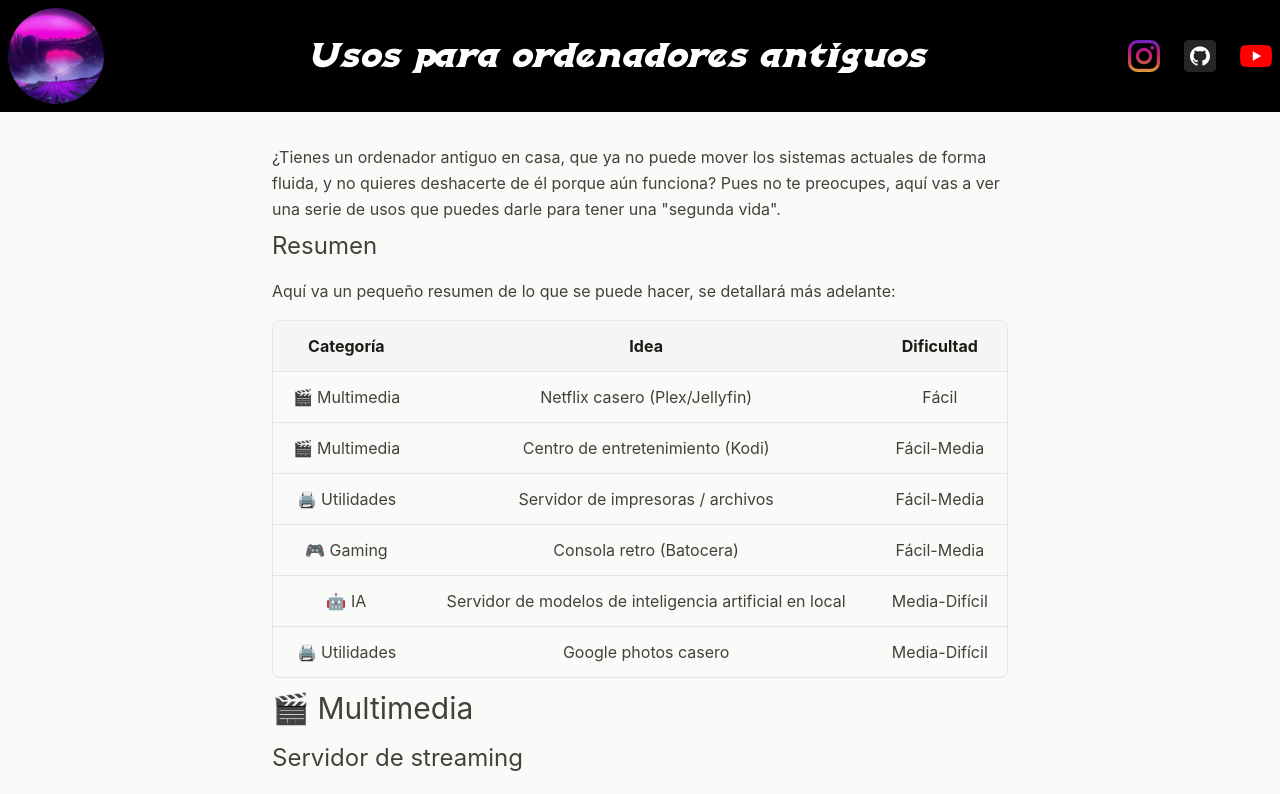
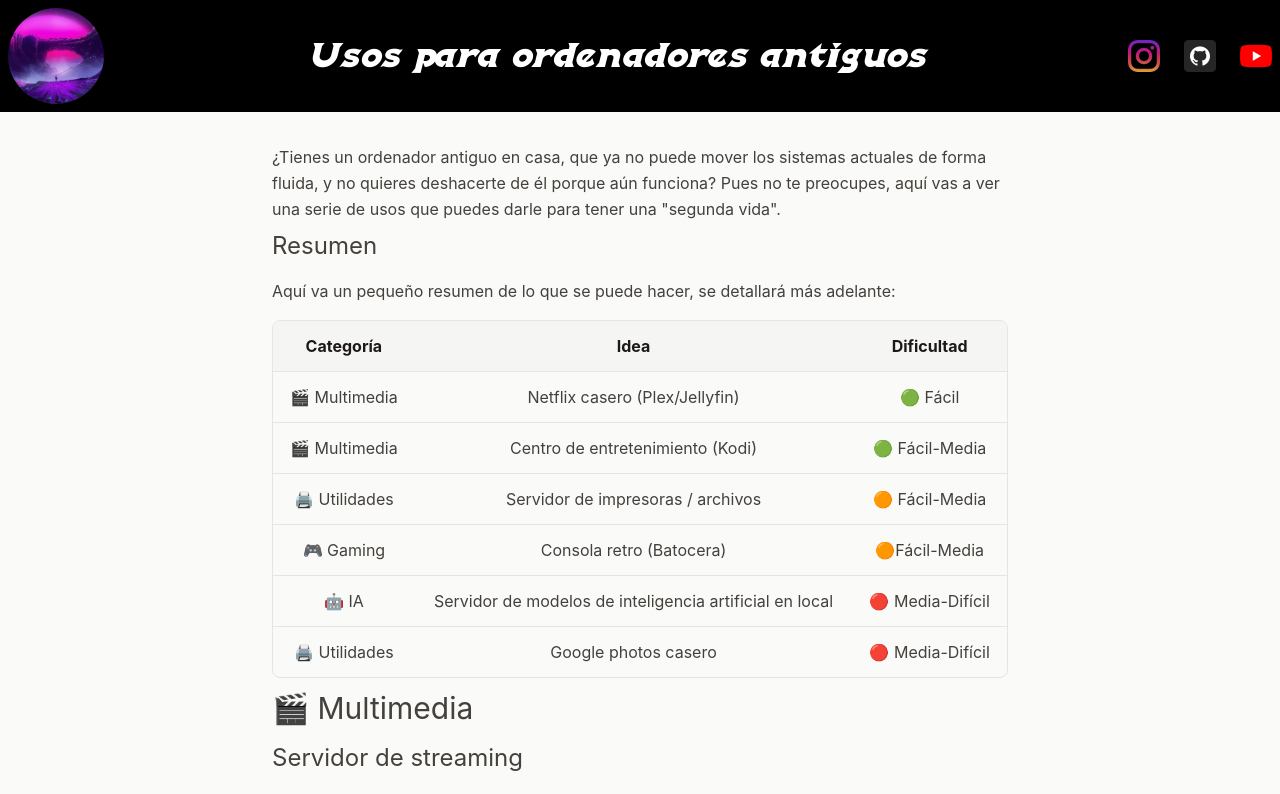
Before and after one commit to aloxvim/usos-pc-viejo, a React (Vite) app: page / in a window 1280 px wide. Shown: the top 794 px of the page. Built offline with nearby package versions, Linux system fonts and the light colour scheme.

Commit message:
Colores indicando las dificultades.

```diff
--- a/src/components/Main.tsx
+++ b/src/components/Main.tsx
@@ -82,25 +82,25 @@ function Main() {
                                     <tr>
                                         <td>🎬 Multimedia</td>
                                         <td>Netflix casero (Plex/Jellyfin)</td>
-                                        <td>Fácil</td>
+                                        <td>🟢 Fácil</td>
                                     </tr>
 
                                     <tr>
                                         <td>🎬 Multimedia</td>
                                         <td>Centro de entretenimiento (Kodi)</td>
-                                        <td>Fácil-Media</td>
+                                        <td>🟢 Fácil-Media</td>
                                     </tr>
 
                                     <tr>
                                         <td>🖨️ Utilidades</td>
                                         <td>Servidor de impresoras / archivos</td>
-                                        <td>Fácil-Media</td>
+                                        <td>🟠 Fácil-Media</td>
                                     </tr>
 
                                     <tr>
                                         <td>🎮 Gaming</td>
                                         <td>Consola retro (Batocera)</td>
-                                        <td>Fácil-Media</td>
+                                        <td> 🟠Fácil-Media</td>
                                     </tr>
 
                                     <tr>
@@ -108,13 +108,13 @@ function Main() {
                                         <td>
                                             Servidor de modelos de inteligencia artificial en local
                                         </td>
-                                        <td>Media-Difícil</td>
+                                        <td>🔴 Media-Difícil</td>
                                     </tr>
 
                                     <tr>
                                         <td>🖨️ Utilidades</td>
                                         <td>Google photos casero</td>
-                                        <td>Media-Difícil</td>
+                                        <td>🔴 Media-Difícil</td>
                                     </tr>
                                 </tbody>
                             </table>
```
